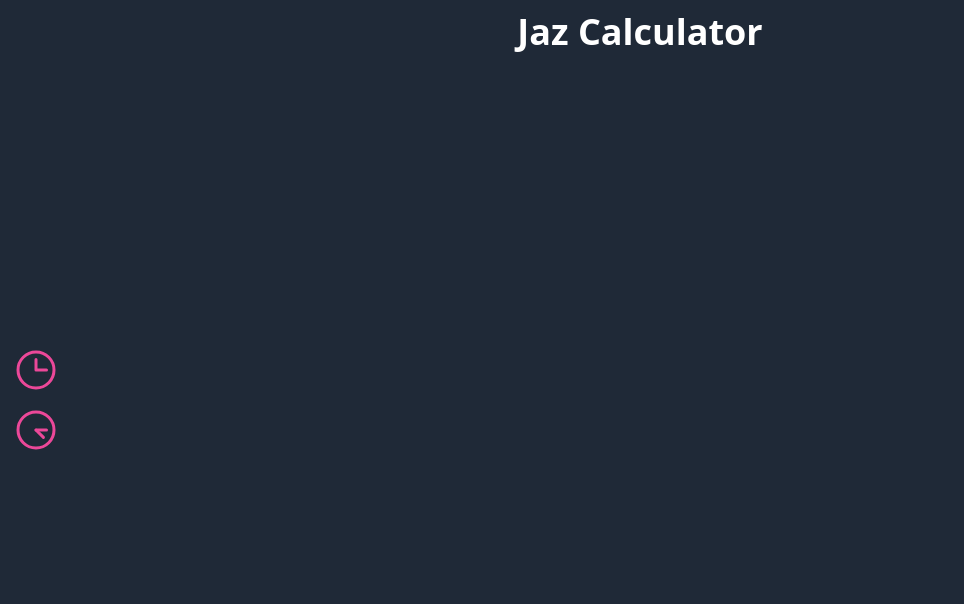
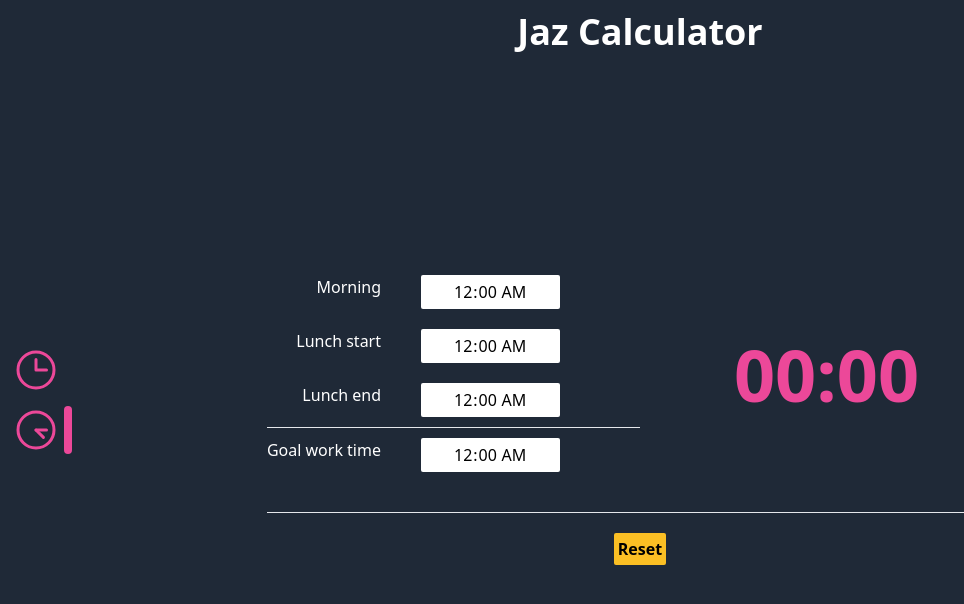
Before and after one commit to QKharma/Jaz-Calculator, a React (Create React App) app: page /LeaveCalculator in a window 1280 px wide. Before the commit this address had no page. Shown: the top 604 px of the page, without its empty margins (0-964 px from the left). Built offline with nearby package versions, Linux system fonts and the light colour scheme.

Commit message:
:sparkles: Add leave time calculator

```diff
--- a/src/App.tsx
+++ b/src/App.tsx
@@ -17,8 +17,8 @@ function App() {
     <Router>
       <div className='h-screen'>
         <nav className='flex flex-col absolute h-full p-3 lg:justify-center justify-end space-y-3'>
-          <NavbarButton path='/calculator1' icon='clock' />
-          <NavbarButton path='/calculator2' icon='clock2' />
+          <NavbarButton path='/OvertimeCalculator' icon='clock' />
+          <NavbarButton path='/LeaveCalculator' icon='clock2' />
         </nav>
         <div className='bg-gray-800 h-full p-3 flex flex-col items-center'>
           <h1 className='text-white text-4xl font-semibold grid place-items-center'>
@@ -26,12 +26,18 @@ function App() {
           </h1>
           <div className='h-full grid place-items-center'>
             <Routes>
-              <Route path='/' element={<Navigate to='/calculator1' />}></Route>
               <Route
-                path='/calculator1'
+                path='/'
+                element={<Navigate to='/OvertimeCalculator' />}
+              ></Route>
+              <Route
+                path='/OvertimeCalculator'
                 element={<OvertimeCalculator />}
               ></Route>
-              <Route path='/calculator2' element={<LeaveCalculator />}></Route>
+              <Route
+                path='/LeaveCalculator'
+                element={<LeaveCalculator />}
+              ></Route>
             </Routes>
           </div>
         </div>
--- a/src/components/LeaveCalculator.tsx
+++ b/src/components/LeaveCalculator.tsx
@@ -6,10 +6,8 @@ const LeaveCalculator = () => {
   const [morning, setMorning] = useState(0)
   const [lunchStart, setLunchStart] = useState(0)
   const [lunchEnd, setLunchEnd] = useState(0)
-  const [endOfWork, setEndOfWork] = useState(0)
-  const [workTime, setWorkTime] = useState(0)
-  const [overtime, setOvertime] = useState('00:00')
-  const [overtimeSign, setOvertimeSign] = useState<'+' | '-'>('+')
+  const [goalWorkTime, setgoalWorkTime] = useState(0)
+  const [leaveTime, setLeaveTime] = useState('00:00')
   const [lunchTime, setLunchTime] = useState(0)
   const [lunchTimeMin, setLunchTimeMin] = useState(0)
 
@@ -17,11 +15,11 @@ const LeaveCalculator = () => {
     setMorning(0)
     setLunchStart(0)
     setLunchEnd(0)
-    setEndOfWork(0)
+    setgoalWorkTime(0)
   }
 
   useEffect(() => {
-    loadTimes(setMorning, setLunchStart, setLunchEnd, setEndOfWork)
+    loadTimes(setMorning, setLunchStart, setLunchEnd, setgoalWorkTime)
   }, [])
 
   useEffect(() => {
@@ -29,38 +27,32 @@ const LeaveCalculator = () => {
       morning !== 0 &&
       lunchStart !== 0 &&
       lunchEnd !== 0 &&
-      endOfWork !== 0
+      goalWorkTime !== 0
     ) {
-      let calcTime = lunchStart - morning + endOfWork - lunchEnd
-      let calcOvertime = calcTime - 28800000
-      let lunchTime = lunchEnd - lunchStart
+      let calcLunchTime = lunchEnd - lunchStart
       let calcLunchTimeMin = 0
-      if (calcTime <= 18000000) {
+      if (goalWorkTime <= 18000000) {
         setLunchTimeMin(0)
         calcLunchTimeMin = 0
-      } else if (calcTime > 18000000 && calcTime < 32400000) {
+      } else if (goalWorkTime > 18000000 && goalWorkTime < 32400000) {
         setLunchTimeMin(1800000)
         calcLunchTimeMin = 1800000
       } else {
         setLunchTimeMin(3600000)
         calcLunchTimeMin = 3600000
       }
-      if (calcOvertime >= 0) {
-        setOvertimeSign('+')
-      } else {
-        setOvertimeSign('-')
+      if (calcLunchTime < calcLunchTimeMin) {
+        calcLunchTime = calcLunchTimeMin
       }
-      if (lunchTime < calcLunchTimeMin) {
-        calcOvertime -= calcLunchTimeMin - lunchTime
-      }
-      setLunchTime(lunchTime)
-      setWorkTime(calcTime)
-      setOvertime(msToString(calcOvertime))
+      let calcTime = lunchStart - morning
+      let calcLeaveTime = lunchStart + calcLunchTime + goalWorkTime - calcTime
+      console.log(calcLunchTime, calcLunchTimeMin)
+      setLunchTime(calcLunchTime)
+      setLeaveTime(msToString(calcLeaveTime))
     } else {
-      setOvertimeSign('+')
-      setOvertime('00:00')
+      setLeaveTime('00:00')
     }
-  }, [morning, lunchStart, lunchEnd, endOfWork])
+  }, [morning, lunchStart, lunchEnd, goalWorkTime])
 
   useEffect(() => {
     if (morning !== 0) {
@@ -72,10 +64,10 @@ const LeaveCalculator = () => {
     if (lunchEnd !== 0) {
       localStorage.setItem('lunchEnd', lunchEnd.toString())
     }
-    if (endOfWork !== 0) {
-      localStorage.setItem('endOfWork', endOfWork.toString())
+    if (goalWorkTime !== 0) {
+      localStorage.setItem('goalWorkTime', goalWorkTime.toString())
     }
-  }, [morning, lunchStart, lunchEnd, endOfWork])
+  }, [morning, lunchStart, lunchEnd, goalWorkTime])
 
   return (
     <div className='lg:space-y-10 divide-y-[1px]'>
@@ -87,30 +79,25 @@ const LeaveCalculator = () => {
             setTime={setLunchStart}
             name='Lunch start'
           />
-          <TimeInput time={lunchEnd} setTime={setLunchEnd} name='Lunch end' />
-          <TimeInput
-            time={endOfWork}
-            setTime={setEndOfWork}
-            name='End of Work'
-          />
+          <div className='divide-y-[1px]'>
+            <div className='pb-2.5'>
+              <TimeInput
+                time={lunchEnd}
+                setTime={setLunchEnd}
+                name='Lunch end'
+              />
+            </div>
+            <div className='pt-2.5'>
+              <TimeInput
+                time={goalWorkTime}
+                setTime={setgoalWorkTime}
+                name='Goal work time'
+              />
+            </div>
+          </div>
         </div>
         <div className='flex flex-col items-center justify-center font-semibold basis-1/2'>
-          <p className='pl-10 text-pink-500 mb-2'>
-            Total work time:{' '}
-            <span className='text-violet-500'>{msToString(workTime)}</span>
-          </p>
-          <p className='text-pink-500 text-7xl'>
-            {overtimeSign}
-            {overtime}
-          </p>
-          <p className='pl-10 mt-5 text-pink-500'>
-            Lunch time:{' '}
-            <span className='text-purple-500'>{msToString(lunchTime)}</span>
-          </p>
-          <p className='pl-10 text-pink-500'>
-            Min. lunch time:{' '}
-            <span className='text-purple-500'>{msToString(lunchTimeMin)}</span>
-          </p>
+          <p className='text-pink-500 text-7xl'>{leaveTime}</p>
         </div>
       </div>
       <div className='flex flex-row justify-center'>
@@ -129,12 +116,12 @@ const loadTimes = (
   setMorning: (i: number) => void,
   setLunchStart: (i: number) => void,
   setLunchEnd: (i: number) => void,
-  setEndOfWork: (i: number) => void
+  setgoalWorkTime: (i: number) => void
 ) => {
   let morning = window.localStorage.getItem('morning')
   let lunchStart = window.localStorage.getItem('lunchStart')
   let lunchEnd = window.localStorage.getItem('lunchEnd')
-  let endOfWork = window.localStorage.getItem('endOfWork')
+  let goalWorkTime = window.localStorage.getItem('goalWorkTime')
 
   if (morning) {
     setMorning(parseInt(morning))
@@ -145,8 +132,8 @@ const loadTimes = (
   if (lunchEnd) {
     setLunchEnd(parseInt(lunchEnd))
   }
-  if (endOfWork) {
-    setEndOfWork(parseInt(endOfWork))
+  if (goalWorkTime) {
+    setgoalWorkTime(parseInt(goalWorkTime))
   }
 }
 
--- a/src/components/OvertimeCalculator.tsx
+++ b/src/components/OvertimeCalculator.tsx
@@ -72,7 +72,6 @@ const OvertimeCalculator = () => {
 
   return (
     <div className='space-y-10'>
-      <LunchInfo />
       <div className='lg:space-y-10 divide-y-[1px]'>
         <div className='grid grid-rows-2 lg:grid-cols-2 lg:grid-rows-none'>
           <div className='flex flex-col space-y-5 basis-1/2'>
```
